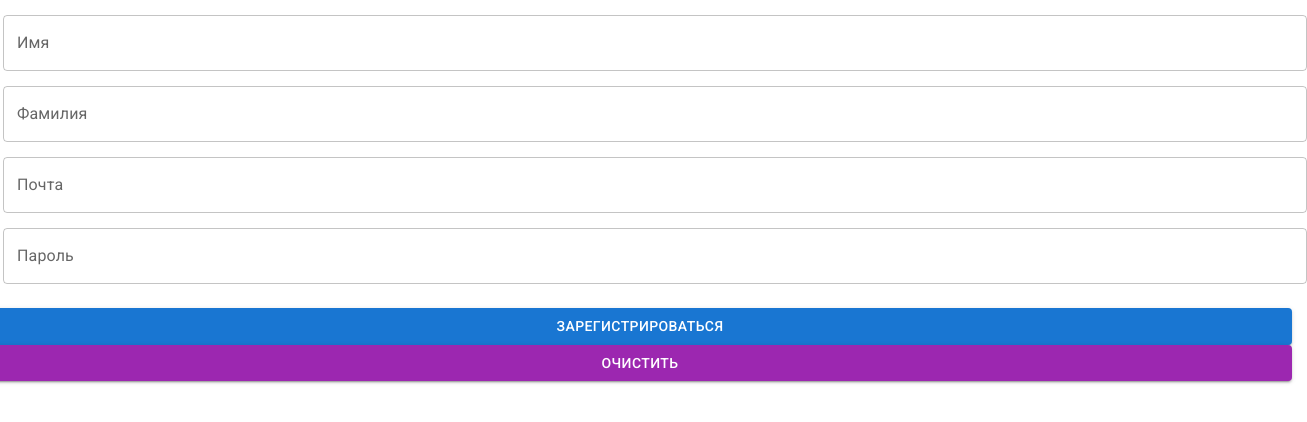
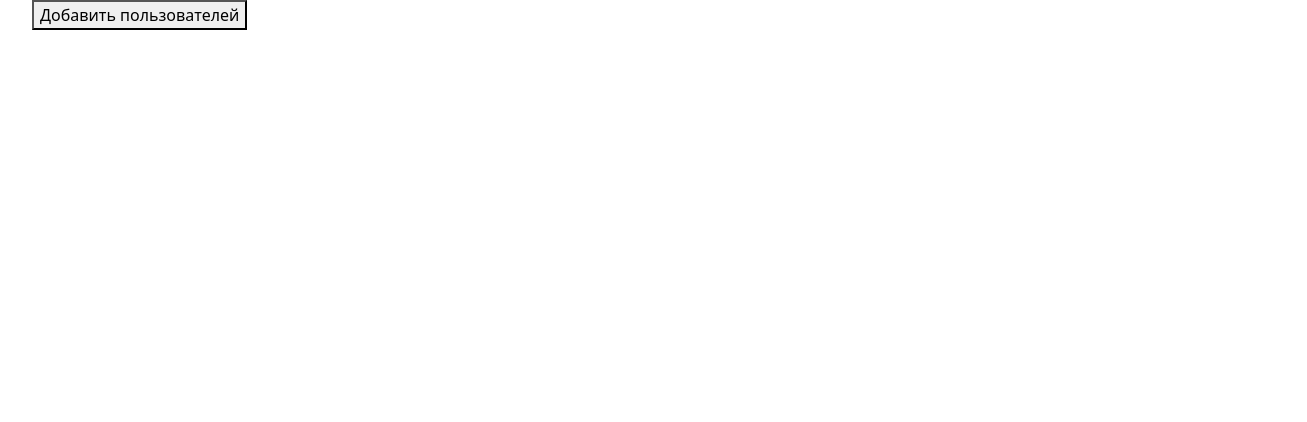
Before and after one commit to GulievCorp/Mentoring-Archakov, a React (Create React App) app: page / in a window 1280 px wide. Shown: the top 422 px of the page, 1307 px wide, since content can reach past the window. Built offline with nearby package versions, Linux system fonts and the light colour scheme.

Commit message:
home-work-8 finished

```diff
--- a/src/App.js
+++ b/src/App.js
@@ -1,6 +1,6 @@
 import React from 'react';
-import Form from './Components/home-work-7/Form';
+import { Users } from './Components/home-work-8/Users';
 
 export default function App() {
-  return <Form />;
+  return <Users />;
 }
--- /dev/null
+++ b/src/Components/home-work-8/Users.jsx
@@ -0,0 +1,24 @@
+import React from 'react';
+
+export const Users = () => {
+  const [users, setUsers] = React.useState([]);
+
+  const getUsers = async () => {
+    await fetch('https://61740e51110a740017223247.mockapi.io/posts').then((res) => {
+      res.json().then((result) => {
+        setUsers(result);
+      });
+    });
+  };
+
+  return (
+    <div>
+      <ul>
+        {users.map((user) => {
+          return <li>{user.username}</li>;
+        })}
+        <button onClick={getUsers}>Добавить пользователей</button>
+      </ul>
+    </div>
+  );
+};
```
